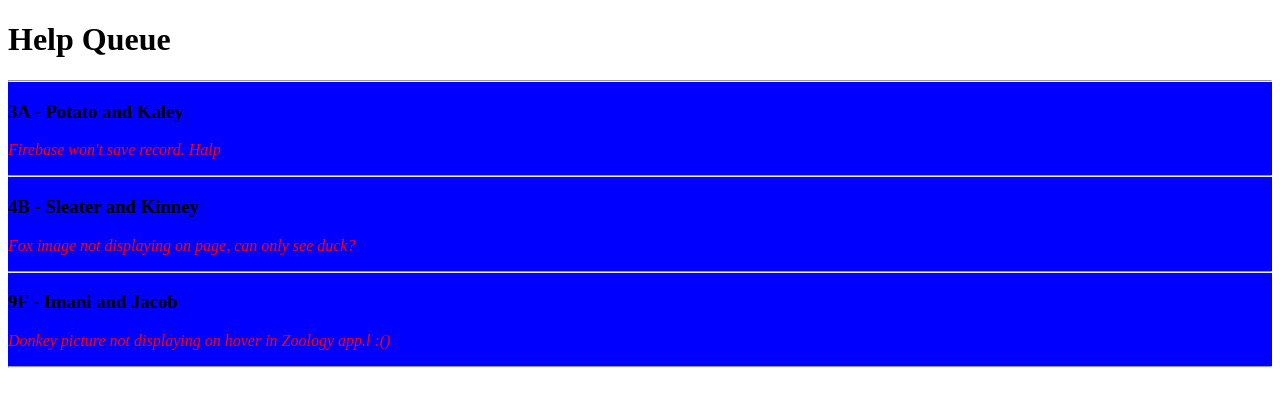
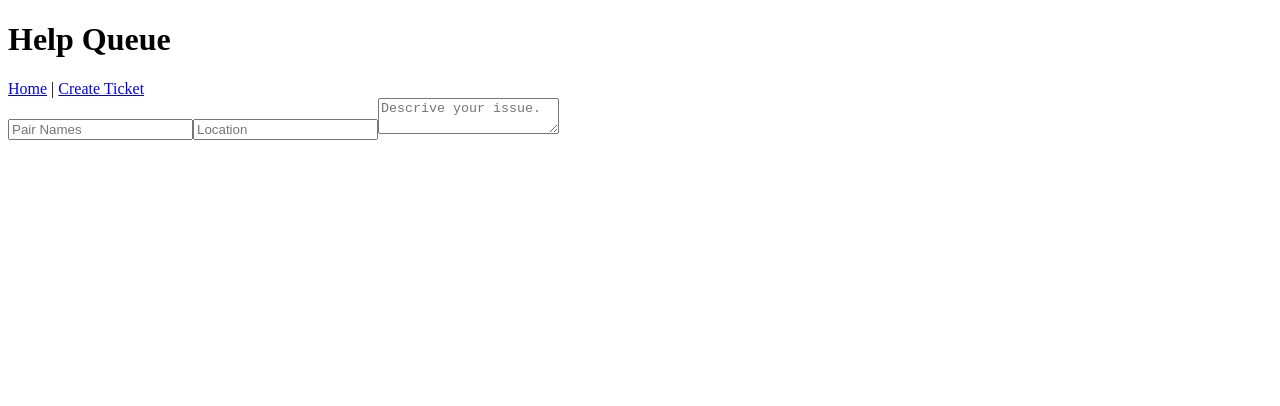
Before and after one commit to jftubridy/reactHelpQueue, a React app: page /#/newticket in a window 1280 px wide. Shown: the top 406 px of the page. Built offline with nearby package versions, Linux system fonts and the light colour scheme.

Commit message:
add router and link functionality to an new ticket page

```diff
--- a/package.json
+++ b/package.json
@@ -23,6 +23,7 @@
     "prop-types": "^15.5.10",
     "react": "^15.5.4",
     "react-dom": "^15.5.4",
+    "react-router-dom": "^4.0.0",
     "styled-jsx": "^3.2.4"
   },
   "devDependencies": {
--- a/src/components/App.jsx
+++ b/src/components/App.jsx
@@ -1,14 +1,19 @@
 import React from 'react';
+import Header from './Header';
 import TicketList from './TicketList';
-import Header from './Header';
+import { Switch, Route } from 'react-router-dom';
+import NewTicketForm from './NewTicketForm';
 
 function App(){
   return (
     <div>
       <Header/>
-      <TicketList/>
+      <Switch>
+        <Route exact path='/' component={TicketList} />
+        <Route path='/newticket' component={NewTicketForm} />
+      </Switch>
     </div>
   );
 }
-
+//using exact above helps protect us from accidently loading too many things
 export default App;
--- a/src/components/Header.jsx
+++ b/src/components/Header.jsx
@@ -1,8 +1,11 @@
 import React from 'react';
+import { Link } from 'react-router-dom';
+
 
 function Header() {
   return (
-    <h1><style jsx> {`
+    <div>
+      <h1><style jsx> {`
     h1 {
       color: black;
     }
@@ -10,11 +13,8 @@
       color: green;
     }
     `}</style>Help Queue</h1>
-    //   <style jsx>{`
-    //   div {
-    //     color: purple;
-    //   }
-    // `}</style>
+      <Link to="/">Home</Link> | <Link to="/newticket">Create Ticket</Link>
+    </div>
   );
 }
 
--- /dev/null
+++ b/src/components/NewTicketForm.jsx
@@ -0,0 +1,23 @@
+import React from 'react';
+
+function NewTicketForm(){
+  return(
+    <div>
+      <form>
+        <input
+          type='text'
+          id='names'
+          placeholder='Pair Names'/>
+        <input
+          type='text'
+          id='location'
+          placeholder='Location'/>
+        <textarea
+          id='issue'
+          placeholder='Descrive your issue.'/>
+      </form>
+    </div>
+  );
+}
+
+export default NewTicketForm;
--- a/src/components/TicketList.jsx
+++ b/src/components/TicketList.jsx
@@ -24,7 +24,7 @@
 function TicketList(){
   return (
     <div>
-       <style jsx>{`
+      <style jsx>{`
         div {
           background-color: blue;
         }
--- a/src/index.jsx
+++ b/src/index.jsx
@@ -2,11 +2,14 @@
 import ReactDOM from 'react-dom';
 import App from './components/App';
 import { AppContainer } from 'react-hot-loader';
+import { HashRouter } from 'react-router-dom';
 
 const render = (Component) => {
   ReactDOM.render(
     <AppContainer>
-      <Component/>
+      <HashRouter>
+        <Component/>
+      </HashRouter>
     </AppContainer>,
     document.getElementById('react-app-root')
   );
```
Also changed, not shown: src/components/MyStyledComponent.jsx (+17 -17 lines), .eslintrc.json, src/components/ExampleAppParentComponent.jsx (line endings or trailing spaces), src/components/Ticket.jsx (line endings or trailing spaces), 1 other file (tests, documents, lock files or other folders).
